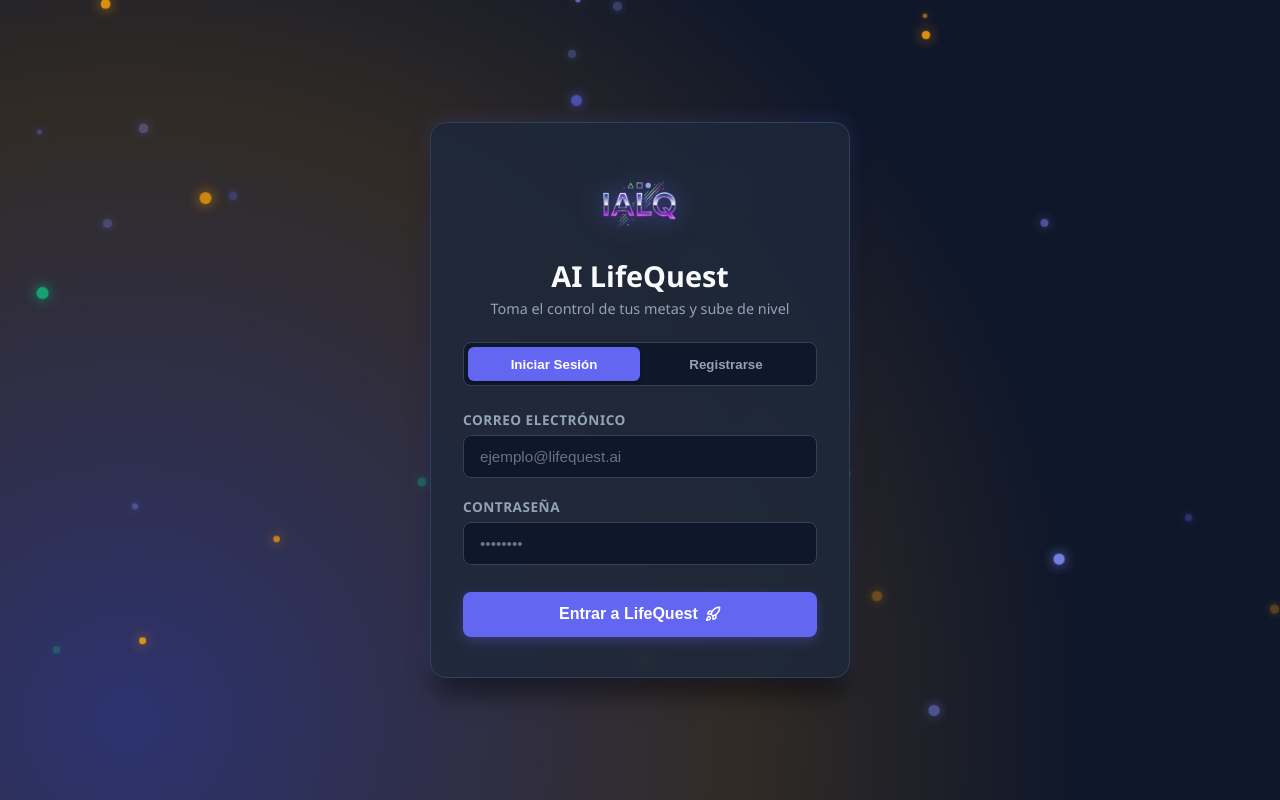
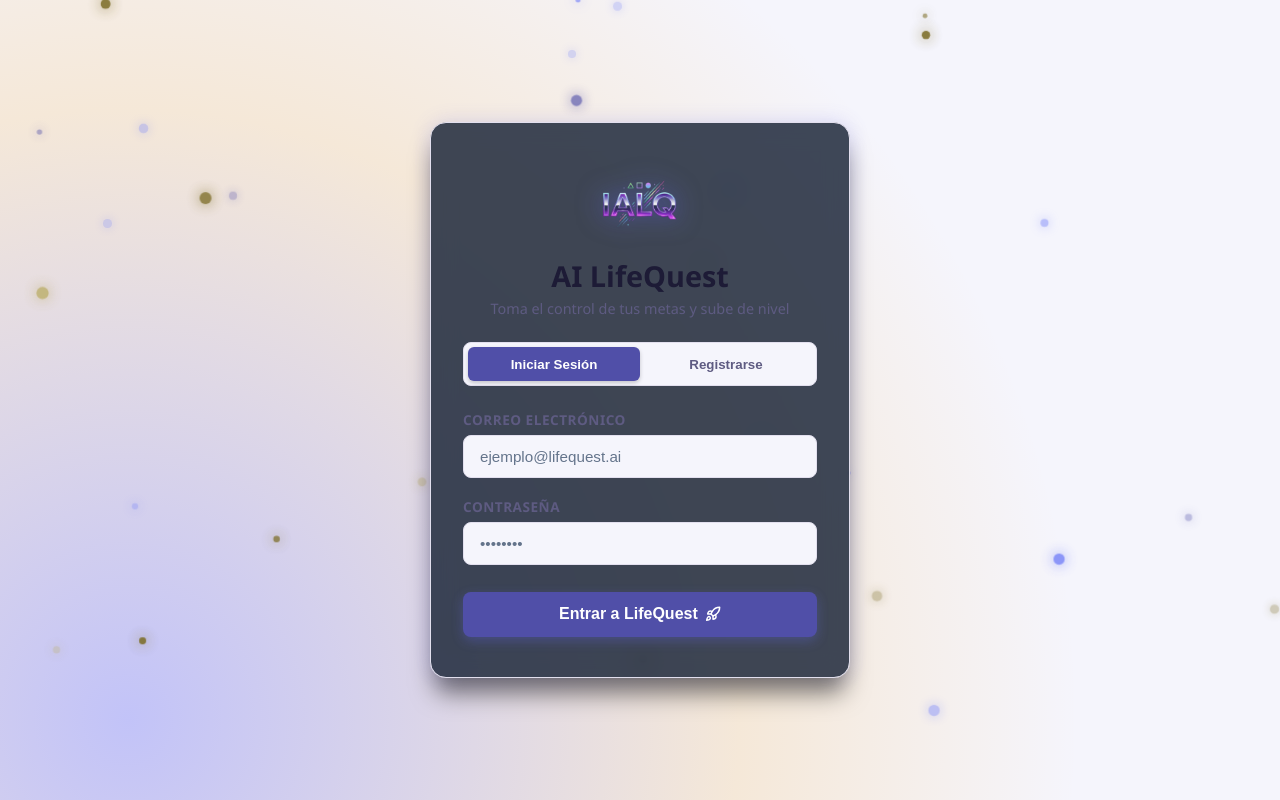
Before and after one commit to DirPipe/AILifeQuest, a React (Vite) app in the folder ai-lifequest-frontend/: page /login in a window 1280 px wide. Built offline with nearby package versions, Linux system fonts and the light colour scheme; no server answers.

Commit message:
Se actualizo el tema de colores

```diff
--- a/ai-lifequest-frontend/src/index.css
+++ b/ai-lifequest-frontend/src/index.css
@@ -1,14 +1,39 @@
+/*:root {
+  /* Paleta Opción 1: Cyberpunk / Gaming */
+  /*--bg-primary: #0F172A;      /* Azul Noche Oscuro */
+  /*--bg-card: #1E293B;         /* Azul Slate */
+  /*--primary: #6366F1;         /* Indigo / Púrpura Eléctrico */
+  /*--primary-hover: #4F46E5;   /* Hover para botones */
+  /*--xp-color: #F59E0B;        /* Oro / XP */
+  /*--success: #10B981;         /* Verde Neón */
+  /*--text-main: #F8FAFC;       /* Blanco / Texto principal */
+  /*--text-muted: #94A3B8;      /* Gris / Texto secundario */
+  /*--border-color: #334155;    /* Bordes discretos */
+/*}*/
+
 :root {
-  /* Paleta Opción 1: Cyberpunk / Gaming */
-  --bg-primary: #0F172A;      /* Azul Noche Oscuro */
-  --bg-card: #1E293B;         /* Azul Slate */
-  --primary: #6366F1;         /* Indigo / Púrpura Eléctrico */
-  --primary-hover: #4F46E5;   /* Hover para botones */
-  --xp-color: #F59E0B;        /* Oro / XP */
-  --success: #10B981;         /* Verde Neón */
-  --text-main: #F8FAFC;       /* Blanco / Texto principal */
-  --text-muted: #94A3B8;      /* Gris / Texto secundario */
-  --border-color: #334155;    /* Bordes discretos */
+  /* ==========================================================
+     PALETA ADOBE COLOR (Lavanda & Dorado Cálido - Clean Light)
+     ========================================================== */
+
+  /* Fondos principales sutiles y limpios */
+  --bg-primary: #F5F5FC;        /* Fondo general suave con ligero tinte lavanda */
+  --bg-card: #FCFBF5;           /* Fondo crema suave para tarjetas (GoalCard, ChallengeCard) */
+
+  /* Colores Principales / Marca */
+  --primary: #504FA8;           /* Índigo/Púrpura suave para botones principales y encabezados */
+  --primary-hover: #3E3D87;     /* Tono para hover de botones */
+
+  /* Acentos de Gamificación y Progreso (XP y Éxitos) */
+  --xp-color: #7D6E29;          /* Dorado/Oliva oscuro para número de XP y etiquetas */
+  --success: #BDAF6D;           /* Dorado claro / Miel para barras de progreso y metas completadas */
+
+  /* Textos y Lectura de Alto Contraste */
+  --text-main: #1D1B36;         /* Índigo muy oscuro (casi negro) para máxima legibilidad */
+  --text-muted: #5E5B82;        /* Texto secundario / gris violeta moderado */
+
+  /* Bordes y Separadores */
+  --border-color: #E2DFEE;      /* Bordes delicados con matiz lavanda */
 }
 
 /* Reset Global */
```
